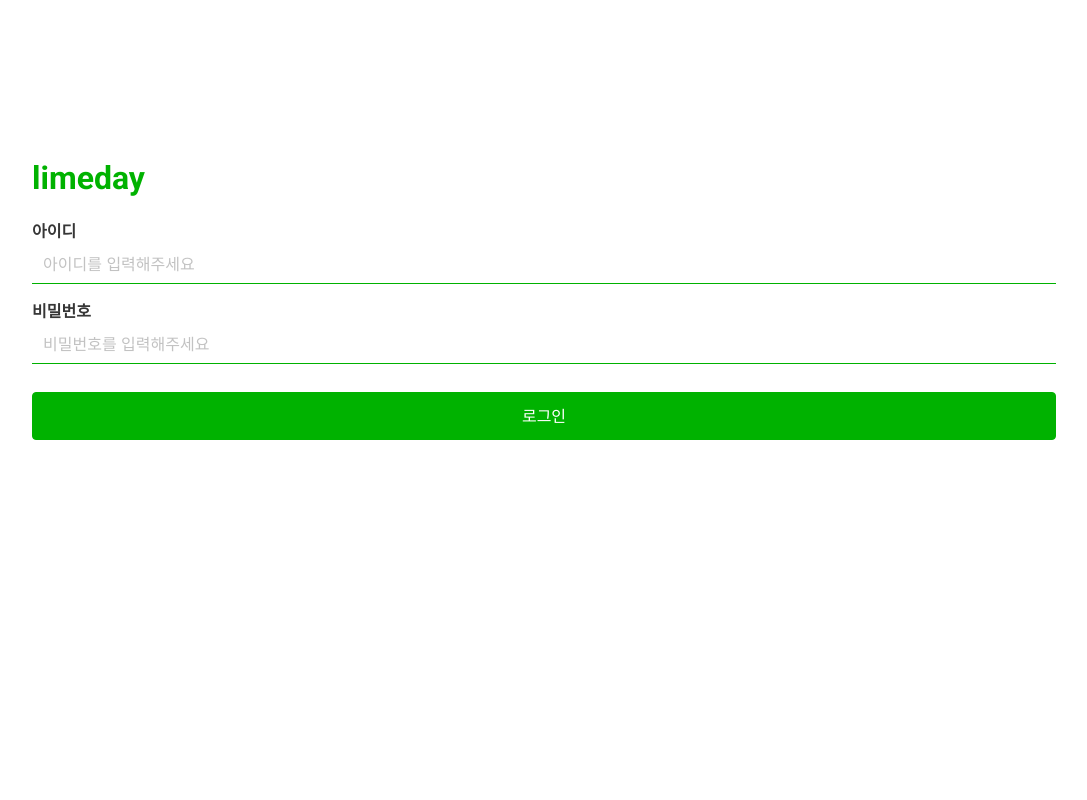
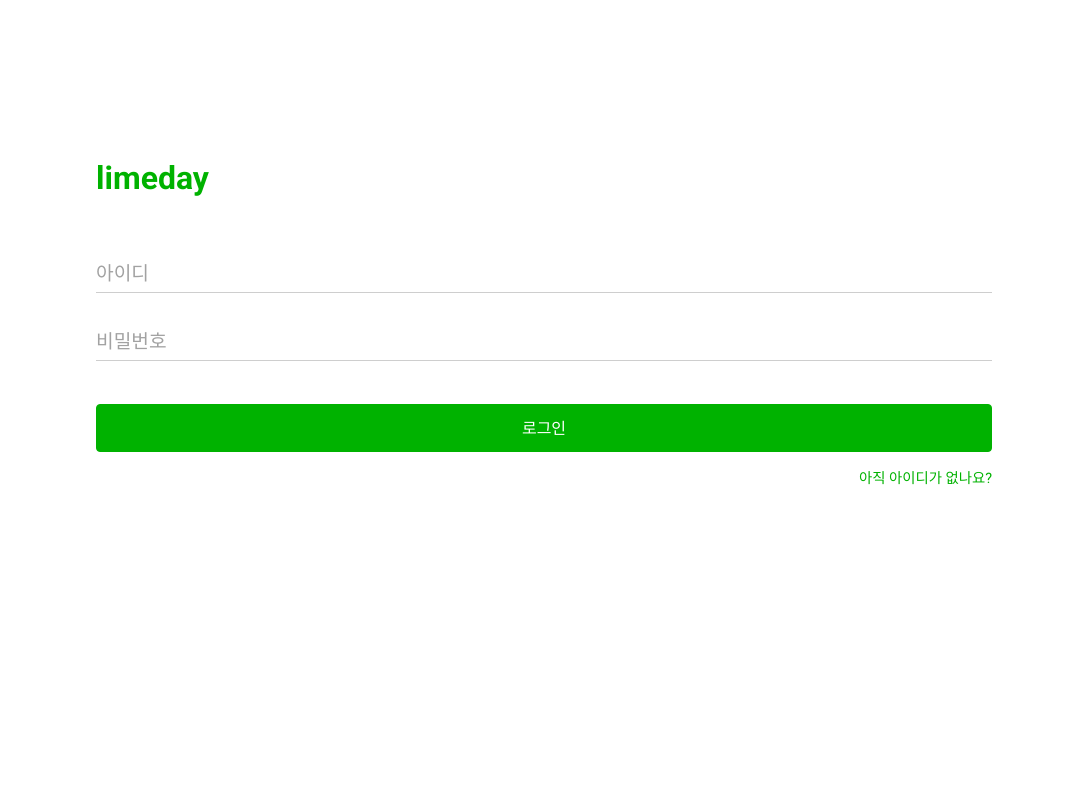
Before and after one commit to oenomel87/limeday, a Django app: page /auth/login/ in a window 1280 px wide. Shown: the whole page, without its empty margins (96-1183 px from the left). Run offline with Django 3.2, Linux system fonts and the light colour scheme; some libraries are stand-ins or nearby versions.

Commit message:
회원 가입 기능

```diff
--- a/static/css/style.css
+++ b/static/css/style.css
@@ -49,19 +49,25 @@ html, body {
 }
 
 .login {
-    width: 80vw;
+    width: 70vw;
     max-width: 400px;
     height: 100%;
     padding-top: 10rem;
 }
 
-.login .label {
-    margin-top: 1rem;
-    margin-bottom: 0;
+.login-form {
+    padding-top: 1rem;
 }
 
 .submit-btn {
+    padding-top: 2rem;
+}
+
+.join-link {
     padding-top: 1rem;
+    font-size: 0.9rem;
+    text-align: right;
+    color: #00B200;
 }
 
 .button {
@@ -281,14 +287,14 @@ html, body {
 }
 
 .dialog .dialog-body {
-    padding: 1rem 0;
+    padding: 1rem 1.5rem;
     margin: 0 auto;
     max-width: 600px;
 }
 
 .input-group {
     position: relative;
-    padding: 1.5rem 1rem 1rem;
+    padding: 1.5rem 0 0.2rem;;
 }
 
 .input-group label {
@@ -297,8 +303,10 @@ html, body {
     z-index: -1;
     font-size: 1.2rem;
     color: #a2a2a2;
-    -webkit-transition: top 0.3s;
-    transition: top 0.3s;
+    -webkit-transition-property: top, font-size, color;
+    transition-property: top, font-size, color;
+    -webkit-transition-duration: 0.1s;
+    transition-duration: 0.1s;
 }
 
 .input-group label.focus {
@@ -331,6 +339,13 @@ html, body {
 
 .input-group input:focus {
     outline: none;
+}
+
+.input-group .help-text {
+    padding-top: 0.5rem;
+    line-height: 0.8rem;
+    font-size: 0.8rem;
+    color: #909090;
 }
 
 #datepicker {
--- /dev/null
+++ b/static/js/app/component/form_input.js
@@ -0,0 +1,72 @@
+Vue.component('form-input', {
+
+    props: ['type', 'label', 'name', 'value', 'placeholder', 'msg'],
+
+    template: `
+        <div class="input-group-wrap">
+            <div class="input-group">
+                <label :class="isFocusLabel">{{ label }}</label>
+                <div class="input-wrap" :class="isFocusInput">
+                    <input
+                        :type="inputType"
+                        :name="name"
+                        :value="value"
+                        maxlength="20"
+                        :placeholder="placeholderMessage"
+                        @focusin="setFocus"
+                        @focusout="setFocus"
+                        @keyup="inputVal">
+                </div>
+                <div class="help-text">
+                    <span></span>
+                </div>
+            </div>
+        </div>
+    `,
+
+    computed: {
+        inputType: function() {
+            return this.type == null ? 'text' : this.type;
+        },
+
+        placeholderMessage: function() {
+            if(this.placeholder == null || this.placeholder === '') {
+                return '';
+            }
+            return this.focus ? this.placeholder : '';
+        },
+
+        isFocusLabel: function() {
+            return {
+                focus: this.focus,
+                filled: this.value.length > 0
+            }
+        },
+
+        isFocusInput: function() {
+            return {
+                focus: this.focus
+            }
+        },
+
+        helpText: function() {
+            return this.msg == null
+        }
+    },
+
+    data: function() {
+        return {
+            focus: false
+        }
+    },
+
+    methods: {
+        setFocus: function() {
+            this.focus = !this.focus;
+        },
+
+        inputVal: function(evt) {
+            this.$emit('inputval', evt.target.value);
+        }
+    }
+});
--- /dev/null
+++ b/static/js/app/join.js
@@ -0,0 +1,87 @@
+_join = new Vue({
+    el: '.dialog',
+
+    template: `
+        <div class="dialog" :style="dialogStatus">
+            <div class="dialog-head">
+                <div class="close-btn">
+                    <i class="material-icons" @click="hide">close</i>
+                </div>
+                <div class="dialog-title">
+                    <span>회원가입</span>
+                </div>
+                <div class="save-btn">
+                    <span @click="join">가입하기</span>
+                </div>
+            </div>
+            <div class="dialog-body">
+                <form-input
+                    label="아이디"
+                    name="username"
+                    :value="username"
+                    placeholder="6자 이상 15자 이하의 영문, 숫자"
+                    @inputval="setUsername"
+                />
+                <form-input
+                    type="password"
+                    label="비밀번호"
+                    name="password"
+                    :value="password"
+                    placeholder="6자 이상 15자 이하의 영문, 숫자"
+                    @inputval="setPassword"
+                />
+                <form-input
+                    type="password"
+                    label="비밀번호 확인"
+                    name="confirm"
+                    :value="password"
+                    placeholder="6자 이상 15자 이하의 영문, 숫자"
+                    @inputval="setConfirm"
+                />
+            </div>
+        </div>
+    `,
+
+    computed: {
+        dialogStatus: function() {
+            return {
+                display: this.status === 'hide' ? 'none' : 'block'
+            };
+        }
+    },
+
+    data: {
+        status: 'hide',
+        username: '',
+        password: '',
+        confirm: ''
+    },
+
+    methods: {
+        show: function() {
+            this.status = 'show';
+        },
+
+        hide: function() {
+            this.status = 'hide';
+            _login.$data.username = '';
+            _login.$data.password = '';
+        },
+
+        setUsername: function(username) {
+            this.username = username;
+        },
+
+        setPassword: function(password) {
+            this.password = password;
+        },
+
+        setConfirm: function(confirm) {
+            this.confirm = confirm;
+        },
+
+        join: function() {
+
+        }
+    }
+});
--- /dev/null
+++ b/static/js/app/login.js
@@ -0,0 +1,38 @@
+_login = new Vue({
+    el: '#login-form',
+
+    template: `
+        <div id="login-form">
+            <form-input
+                label="아이디"
+                name="username"
+                :value="username"
+                placeholder="아이디를 입력해주세요"
+                @inputval="setUsername"
+            />
+            <form-input
+                label="비밀번호"
+                type="password"
+                name="password"
+                :value="password"
+                placeholder="비멀번호를 입력해주세요"
+                @inputval="setPassword"
+            />
+        </div>
+    `,
+
+    data: {
+        username: '',
+        password: ''
+    },
+
+    methods: {
+        setUsername: function(username) {
+            this.username = username;
+        },
+
+        setPassword: function(password) {
+            this.password = password;
+        }
+    }
+})
--- a/templates/base.html
+++ b/templates/base.html
@@ -19,6 +19,7 @@
         <script src="{% static 'js/luxon.min.js' %}"></script>
         <script src="{% static 'js/hammer.min.js' %}"></script>
         <script src="{% static 'js/script.js' %}"></script>
+        <script src="{% static 'js/app/component/form_input.js' %}"></script>
     </head>
     <body>
         {% block body %}{% endblock %}
--- a/templates/registration/login.html
+++ b/templates/registration/login.html
@@ -1,26 +1,25 @@
 {% extends "../base.html" %}
+
+{% load static %}
 
 {% block body %}
 <div class="container login">
     <h1 class="title">limeday</h1>
-    <form action="{% url 'login' %}" method="post">
-        {% csrf_token %}
-        <input type="hidden" name="next" value="{{ next }}" />
-        <div class="field">
-            <label class="label">아이디</label>
-            <div class="control">
-                <input type="text" class="input" name="username" maxlength="15" placeholder="아이디를 입력해주세요">
+    <div class="login-form">
+        <form action="{% url 'login' %}" method="post">
+            {% csrf_token %}
+            <input type="hidden" name="next" value="{{ next }}" />
+            <div id="login-form"></div>
+            <div class="submit-btn">
+                <input type="submit" class="button btn-block" value="로그인" />
             </div>
-        </div>
-        <div class="field">
-            <label class="label">비밀번호</label>
-            <div class="control">
-                <input type="password" class="input" name="password" maxlength="20" placeholder="비밀번호를 입력해주세요">
+            <div class="join-link">
+                <span onclick="_join.show()">아직 아이디가 없나요?</span>
             </div>
-        </div>
-        <div class="submit-btn">
-            <input type="submit" class="button btn-block" value="로그인" />
-        </div>
-    </form>
+        </form>
+    </div>
 </div>
+<div class="dialog"></div>
+<script src="{% static 'js/app/login.js' %}"></script>
+<script src="{% static 'js/app/join.js' %}"></script>
 {% endblock body %}
```
Also changed, not shown: static/js/app/form.js (+3 -60 lines).
